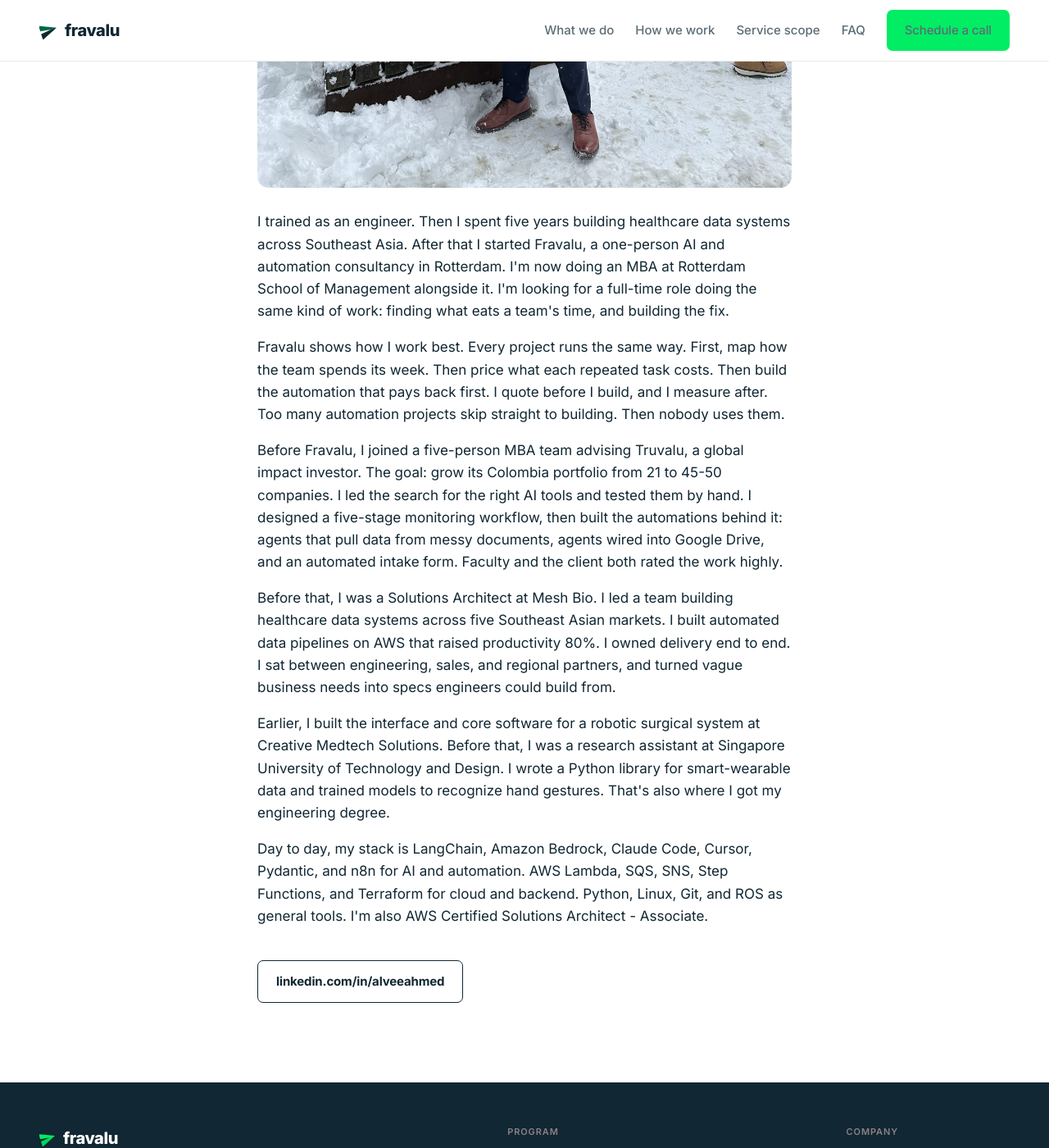
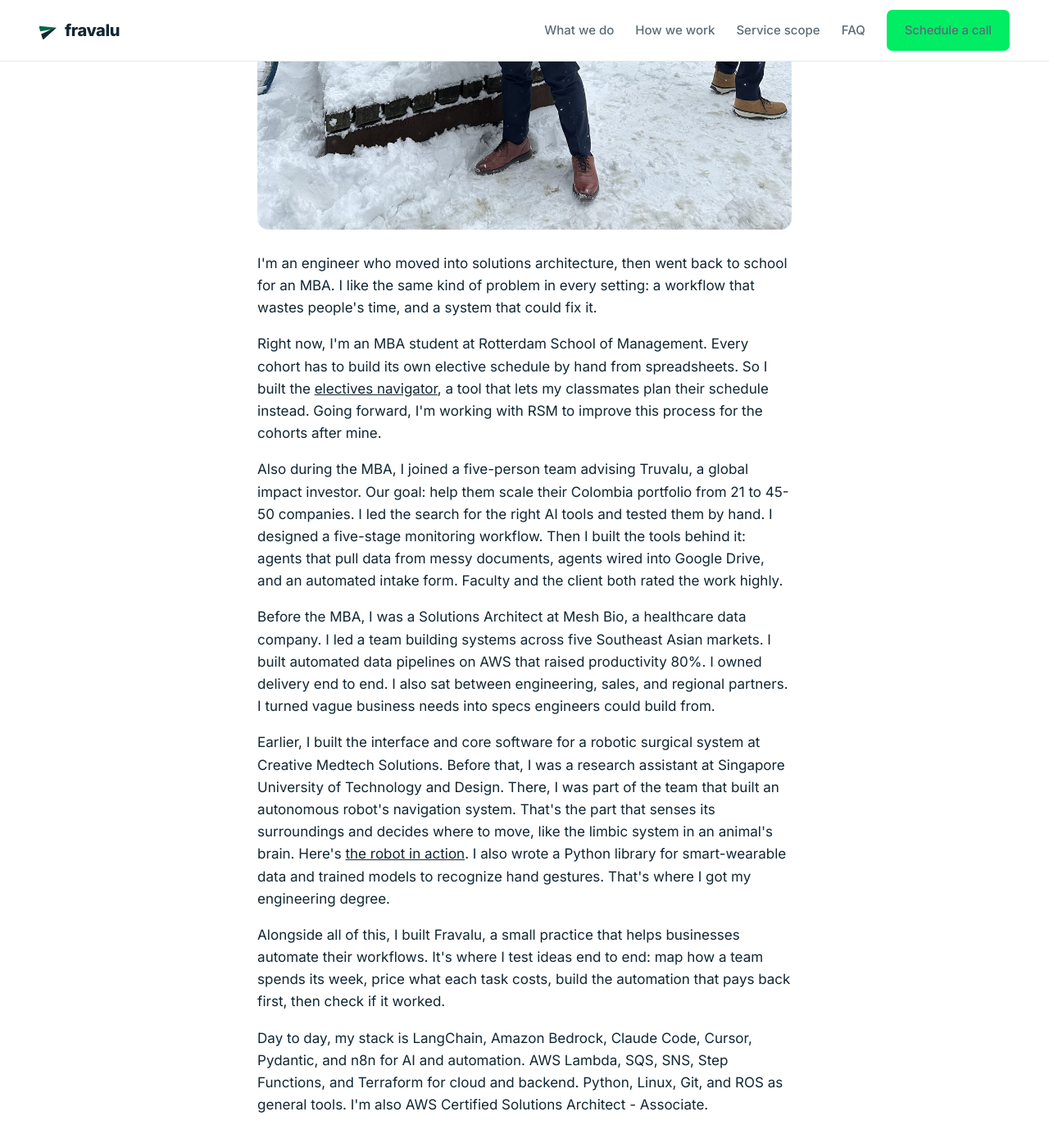
Before and after one commit to alvee1994/fra-valu-site, a Jekyll site: the page built from hire.md, in a window 1280 px wide and 1400 px high, scrolled down 1007 px. Shown: the whole window at 82% size. Built offline with Jekyll 4.4.1, drawn with Linux system fonts in a browser that asks for light colours; some web fonts are replaced; some of the changed text lies outside the part shown.

Commit message:
Reframe /hire around Solutions Architect + current MBA work, not consultant
Drop consultant framing per feedback. Lead with prior role (Mesh Bio
Solutions Architect) and current work (RSM electives navigator, Truvalu
project). Add SUTD robot navigation project with demo video. Fravalu
now a supporting mention, not the headline.

```diff
--- a/hire.md
+++ b/hire.md
@@ -2,8 +2,8 @@
 layout: default
 title: Ahmed Alvee
 description: >-
-  AI and workflow automation consultant, founder of Fravalu. Background,
-  experience, and how to get in touch.
+  Solutions Architect, currently completing an MBA at Rotterdam School of
+  Management. Background, current work, and how to get in touch.
 permalink: /hire/
 noindex: true
 ---
@@ -11,19 +11,21 @@ noindex: true
 <section>
   <div class="wrap" style="max-width:66ch">
     <p class="eyebrow">Ahmed Alvee</p>
-    <h1>AI &amp; workflow automation consultant, founder of Fravalu.</h1>
+    <h1>Solutions Architect, now completing an MBA at Rotterdam School of Management.</h1>
 
     <img src="{{ '/assets/hire-mba-start.jpg' | relative_url }}" alt="Ahmed Alvee in Rotterdam, on the first snow day of his MBA" style="border-radius:14px;margin:28px 0;width:100%">
 
-    <p>I trained as an engineer. Then I spent five years building healthcare data systems across Southeast Asia. After that I started Fravalu, a one-person AI and automation consultancy in Rotterdam. I'm now doing an MBA at Rotterdam School of Management alongside it. I'm looking for a full-time role doing the same kind of work: finding what eats a team's time, and building the fix.</p>
+    <p>I'm an engineer who moved into solutions architecture, then went back to school for an MBA. I like the same kind of problem in every setting: a workflow that wastes people's time, and a system that could fix it.</p>
 
-    <p>Fravalu shows how I work best. Every project runs the same way. First, map how the team spends its week. Then price what each repeated task costs. Then build the automation that pays back first. I quote before I build, and I measure after. Too many automation projects skip straight to building. Then nobody uses them.</p>
+    <p>Right now, I'm an MBA student at Rotterdam School of Management. Every cohort has to build its own elective schedule by hand from spreadsheets. So I built the <a href="https://alvee1994.github.io/mba27-electives/" rel="noopener" target="_blank">electives navigator</a>, a tool that lets my classmates plan their schedule instead. Going forward, I'm working with RSM to improve this process for the cohorts after mine.</p>
 
-    <p>Before Fravalu, I joined a five-person MBA team advising Truvalu, a global impact investor. The goal: grow its Colombia portfolio from 21 to 45-50 companies. I led the search for the right AI tools and tested them by hand. I designed a five-stage monitoring workflow, then built the automations behind it: agents that pull data from messy documents, agents wired into Google Drive, and an automated intake form. Faculty and the client both rated the work highly.</p>
+    <p>Also during the MBA, I joined a five-person team advising Truvalu, a global impact investor. Our goal: help them scale their Colombia portfolio from 21 to 45-50 companies. I led the search for the right AI tools and tested them by hand. I designed a five-stage monitoring workflow. Then I built the tools behind it: agents that pull data from messy documents, agents wired into Google Drive, and an automated intake form. Faculty and the client both rated the work highly.</p>
 
-    <p>Before that, I was a Solutions Architect at Mesh Bio. I led a team building healthcare data systems across five Southeast Asian markets. I built automated data pipelines on AWS that raised productivity 80%. I owned delivery end to end. I sat between engineering, sales, and regional partners, and turned vague business needs into specs engineers could build from.</p>
+    <p>Before the MBA, I was a Solutions Architect at Mesh Bio, a healthcare data company. I led a team building systems across five Southeast Asian markets. I built automated data pipelines on AWS that raised productivity 80%. I owned delivery end to end. I also sat between engineering, sales, and regional partners. I turned vague business needs into specs engineers could build from.</p>
 
-    <p>Earlier, I built the interface and core software for a robotic surgical system at Creative Medtech Solutions. Before that, I was a research assistant at Singapore University of Technology and Design. I wrote a Python library for smart-wearable data and trained models to recognize hand gestures. That's also where I got my engineering degree.</p>
+    <p>Earlier, I built the interface and core software for a robotic surgical system at Creative Medtech Solutions. Before that, I was a research assistant at Singapore University of Technology and Design. There, I was part of the team that built an autonomous robot's navigation system. That's the part that senses its surroundings and decides where to move, like the limbic system in an animal's brain. Here's <a href="https://www.youtube.com/watch?v=qfH4ocXLslI" rel="noopener" target="_blank">the robot in action</a>. I also wrote a Python library for smart-wearable data and trained models to recognize hand gestures. That's where I got my engineering degree.</p>
+
+    <p>Alongside all of this, I built Fravalu, a small practice that helps businesses automate their workflows. It's where I test ideas end to end: map how a team spends its week, price what each task costs, build the automation that pays back first, then check if it worked.</p>
 
     <p>Day to day, my stack is LangChain, Amazon Bedrock, Claude Code, Cursor, Pydantic, and n8n for AI and automation. AWS Lambda, SQS, SNS, Step Functions, and Terraform for cloud and backend. Python, Linux, Git, and ROS as general tools. I'm also AWS Certified Solutions Architect - Associate.</p>
 
```
